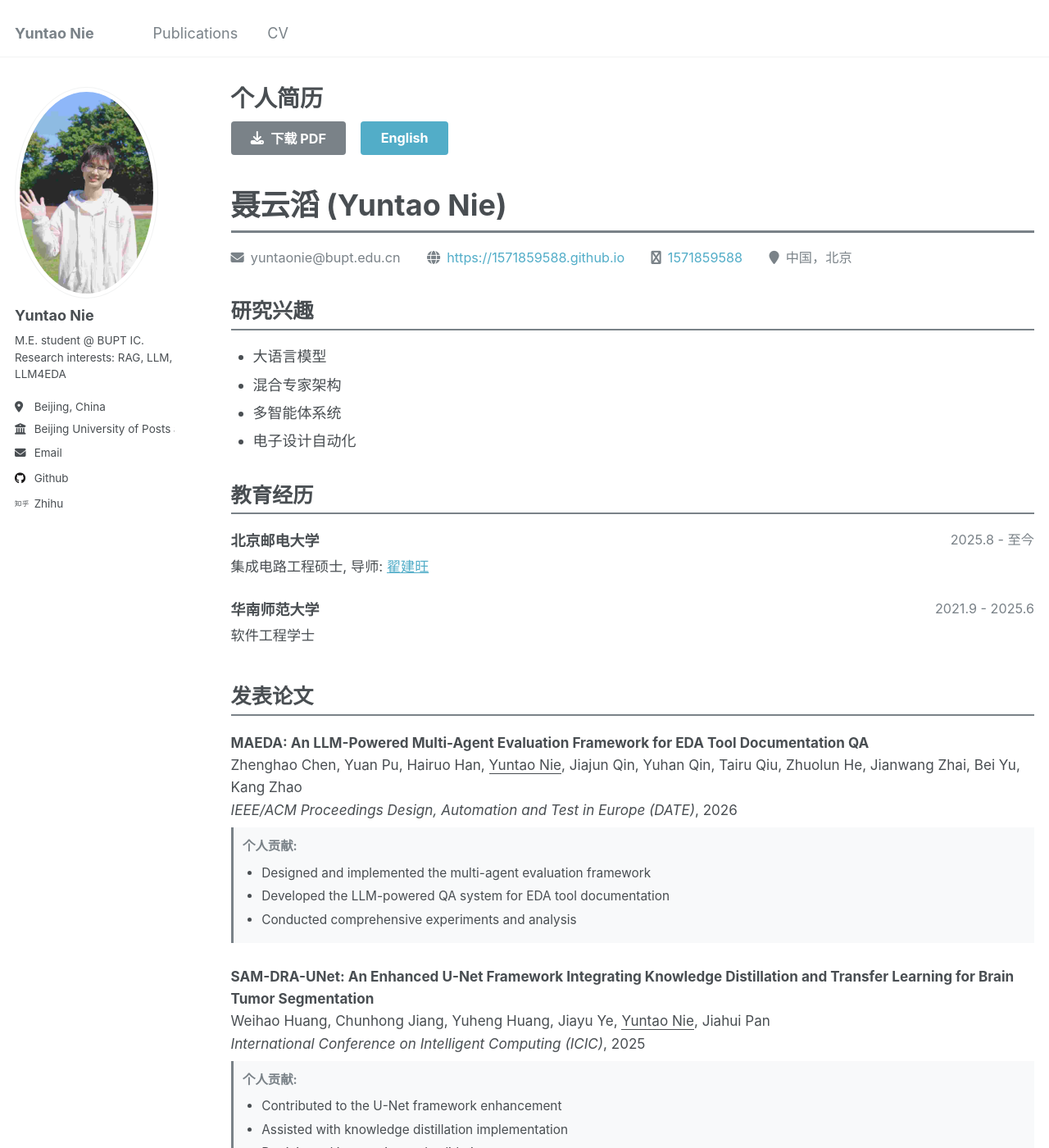
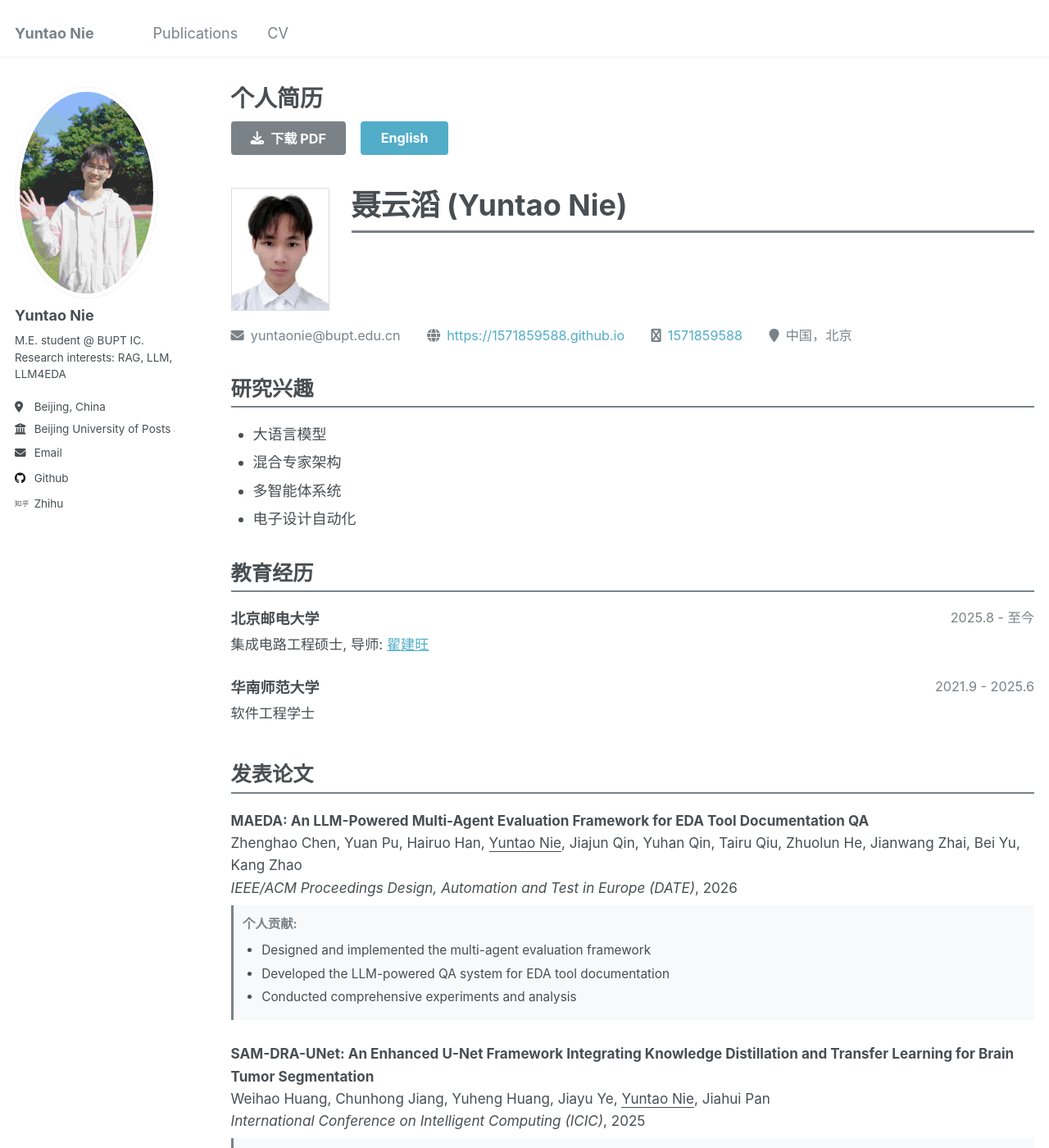
Before and after one commit to 1571859588/1571859588.github.io, a Jekyll site: the page built from _pages/cv-zh.md, in a window 1280 px wide and 1400 px high. Shown: the whole window at 82% size. Built offline with Jekyll 4.4.1, drawn with Linux system fonts in a browser that asks for light colours.

Commit message:
add cv avator

```diff
--- a/_data/cv.yml
+++ b/_data/cv.yml
@@ -7,6 +7,7 @@ personal:
   name:
     en: "Yuntao Nie"
     zh: "聂云滔"
+  photo: "/images/avators/cv.jpg"
   email: "yuntaonie@bupt.edu.cn"
   phone: ""
   website: "https://1571859588.github.io"
--- a/_pages/cv-zh.md
+++ b/_pages/cv-zh.md
@@ -12,7 +12,16 @@ author_profile: true
 
 <div class="cv-content" id="cv-content">
 
-<h2 class="cv-name">{{ site.data.cv.personal.name.zh }} ({{ site.data.cv.personal.name.en }})</h2>
+<div class="cv-header">
+  {% if site.data.cv.personal.photo %}
+  <div class="cv-photo">
+    <img src="{{ site.data.cv.personal.photo }}" alt="{{ site.data.cv.personal.name.zh }}">
+  </div>
+  {% endif %}
+  <div class="cv-header-info">
+    <h2 class="cv-name">{{ site.data.cv.personal.name.zh }} ({{ site.data.cv.personal.name.en }})</h2>
+  </div>
+</div>
 
 <div class="cv-contact">
   <span><i class="fa fa-envelope"></i> {{ site.data.cv.personal.email }}</span>
--- a/_sass/_cv.scss
+++ b/_sass/_cv.scss
@@ -42,6 +42,29 @@
 
 .cv-content {
   max-width: 100%;
+}
+
+/* CV Header with photo */
+.cv-header {
+  display: flex;
+  align-items: flex-start;
+  gap: 1.5em;
+  margin-bottom: 1em;
+}
+
+.cv-photo {
+  flex-shrink: 0;
+
+  img {
+    width: 120px;
+    height: 150px;
+    object-fit: cover;
+    border: 1px solid #ddd;
+  }
+}
+
+.cv-header-info {
+  flex: 1;
 }
 
 /* CV Name - Main heading */
@@ -192,8 +215,15 @@
   .author__avatar,
   .author__content,
   .author__urls-wrapper,
-  #sidebar {
+  #sidebar,
+  .page__title {
     display: none !important;
+  }
+
+  /* CV Photo in print */
+  .cv-photo img {
+    width: 100px;
+    height: 125px;
   }
 
   /* Reset page layout */
```
Also changed, not shown: _pages/cv.md (+10 -1 lines), images/avators/cv.jpg (added).
